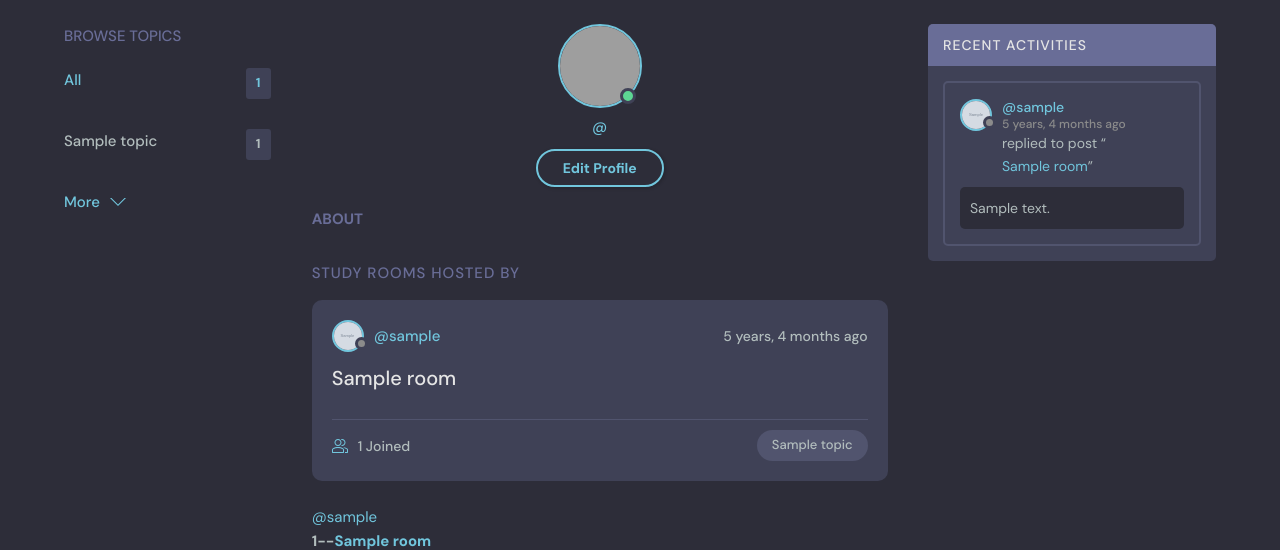
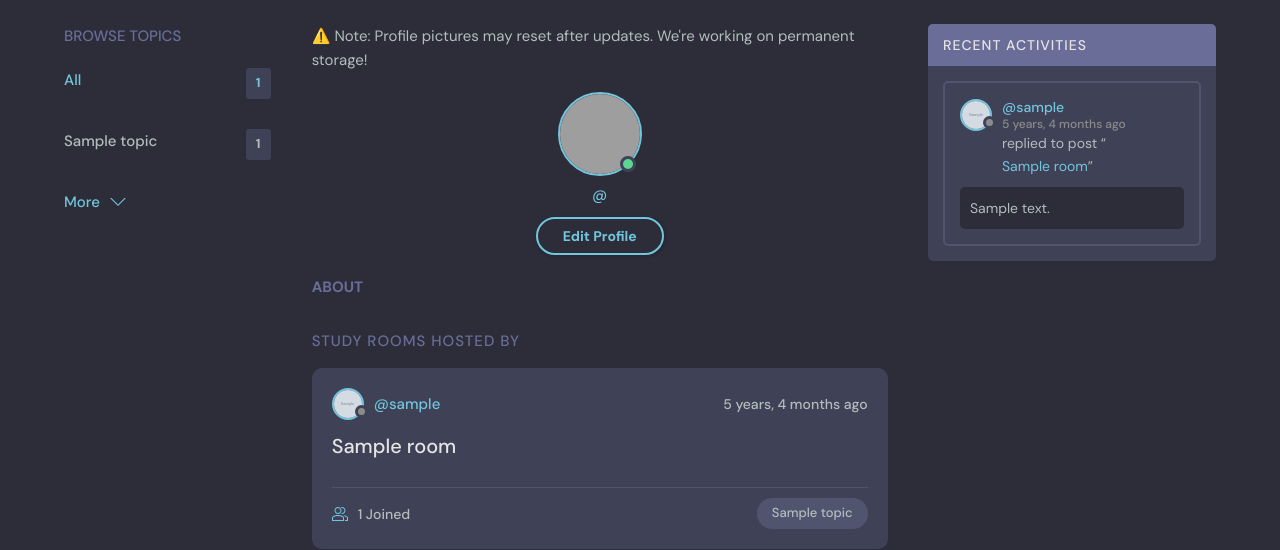
Before and after one commit to mahakrastogi0602/studybud, a Django app: template base/templates/base/profile.html in a window 1280 px wide. Shown: the part 76-626 px from the top of the page. Run offline with Django 3.2, Linux system fonts and the light colour scheme; the template is opened without the code that fills it: most values are stand-ins (such as "Sample title", 1, 10 or a date in 2020); grey boxes marked "Sample" are stand-in pictures; grey boxes are pictures that could not be loaded.

Commit message:
Added temporary profile picture upload warning

```diff
--- a/base/templates/base/profile.html
+++ b/base/templates/base/profile.html
@@ -12,6 +12,15 @@
       <!-- Room List Start -->
       <div class="roomList">
         <div class="profile">
+          <!-- Add this warning DIV right here -->
+        {% if request.user == user %}
+        <div class="alert alert-warning" style="margin-bottom: 20px;">
+          <small>
+            ⚠️ Note: Profile pictures may reset after updates.
+            We're working on permanent storage!
+          </small>
+        </div>
+        {% endif %}
           <div class="profile__avatar">
             <div class="avatar avatar--large active">
             {% load static %}
```
